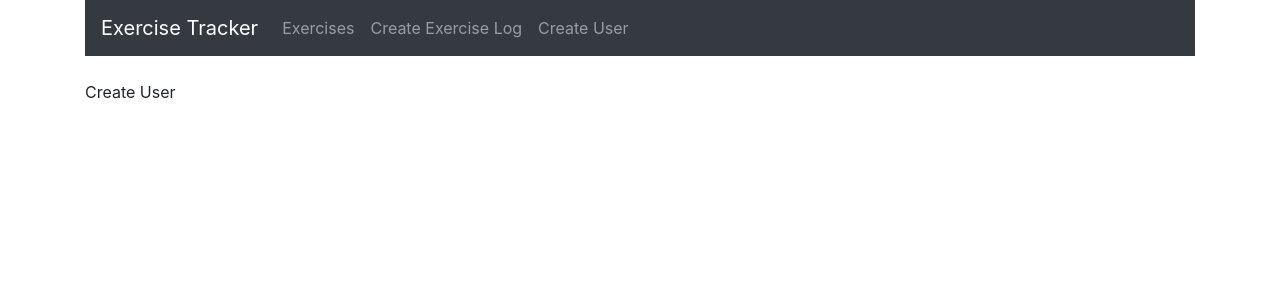
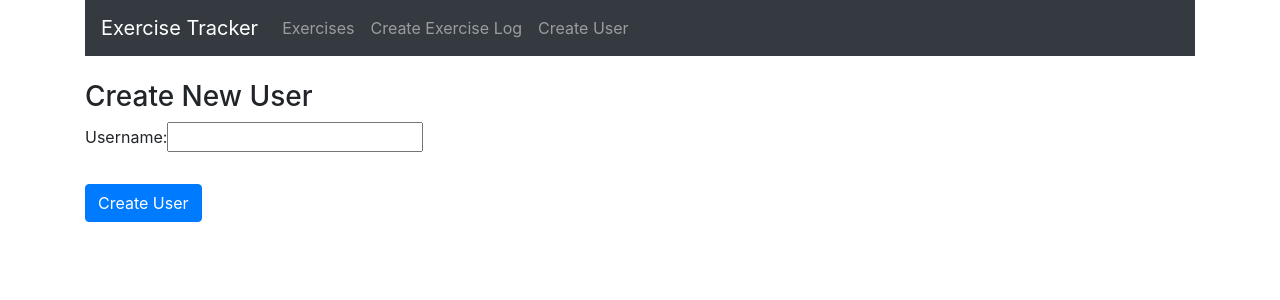
Before and after one commit to Marie-Carrere/mern-exercise-tracker, a React (Create React App) app: page /user in a window 1280 px wide. Shown: the top 300 px of the page. Built offline with nearby package versions, Linux system fonts and the light colour scheme.

Commit message:
:sparkles: Add CreateUser component

```diff
--- a/src/App.js
+++ b/src/App.js
@@ -3,7 +3,7 @@ import { BrowserRouter as Router, Route } from 'react-router-dom';
 import 'bootstrap/dist/css/bootstrap.min.css';
 import Navigation from './components/Navigation';
 import CreateExercise from './components/CreateExercise';
-import CreateUser from './components/CreateUser';
+import CreateUsers from './components/CreateUsers';
 import EditExercise from './components/EditExercise';
 import ExercisesList from './components/ExercisesList';
 
@@ -16,7 +16,7 @@ function App() {
         <Route path='/' exact component={ExercisesList} />
         <Route path='/edit/:id' exact component={EditExercise} />
         <Route path='/create' exact component={CreateExercise} />
-        <Route path='/user' exact component={CreateUser} />
+        <Route path='/user' exact component={CreateUsers} />
       </div>
 
     </Router>
--- a/src/components/CreateUser.js
+++ /dev/null
@@ -1,7 +0,0 @@
-import React from 'react';
-
-const CreateUser = () => (
-  <div>Create User</div>
-)
-
-export default CreateUser;
--- /dev/null
+++ b/src/components/CreateUsers.js
@@ -0,0 +1,58 @@
+import React, { Component } from 'react';
+
+class CreateUsers extends Component {
+  constructor(props){
+    super(props);
+
+    this.state = {
+      username: ''
+    }
+  }
+
+  onChangeUsername = (e) => {
+    this.setState({
+      username: e.target.value
+    })
+  }
+
+  onSubmit = (e) => {
+    e.preventDefault();
+    const user = {
+      username: this.state.username
+    }
+    console.log(user);
+
+    this.setState({
+      username: ''
+    })
+  }
+
+  render() {
+    return(
+      <div>
+        <h3>Create New User</h3>
+        <form onSubmit={ this.onSubmit }>
+          <div className='form-group'>
+            <label>Username:</label>
+            <input
+              type='text'
+              required
+              className='form-group'
+              value={ this.state.username }
+              onChange={ this.onChangeUsername }
+            />
+          </div>
+          <div className='form-group'>
+            <input
+              type='submit'
+              value='Create User'
+              className='btn btn-primary'
+            />
+          </div>
+        </form>
+      </div>
+    );
+  }
+}
+
+export default CreateUsers;
```
